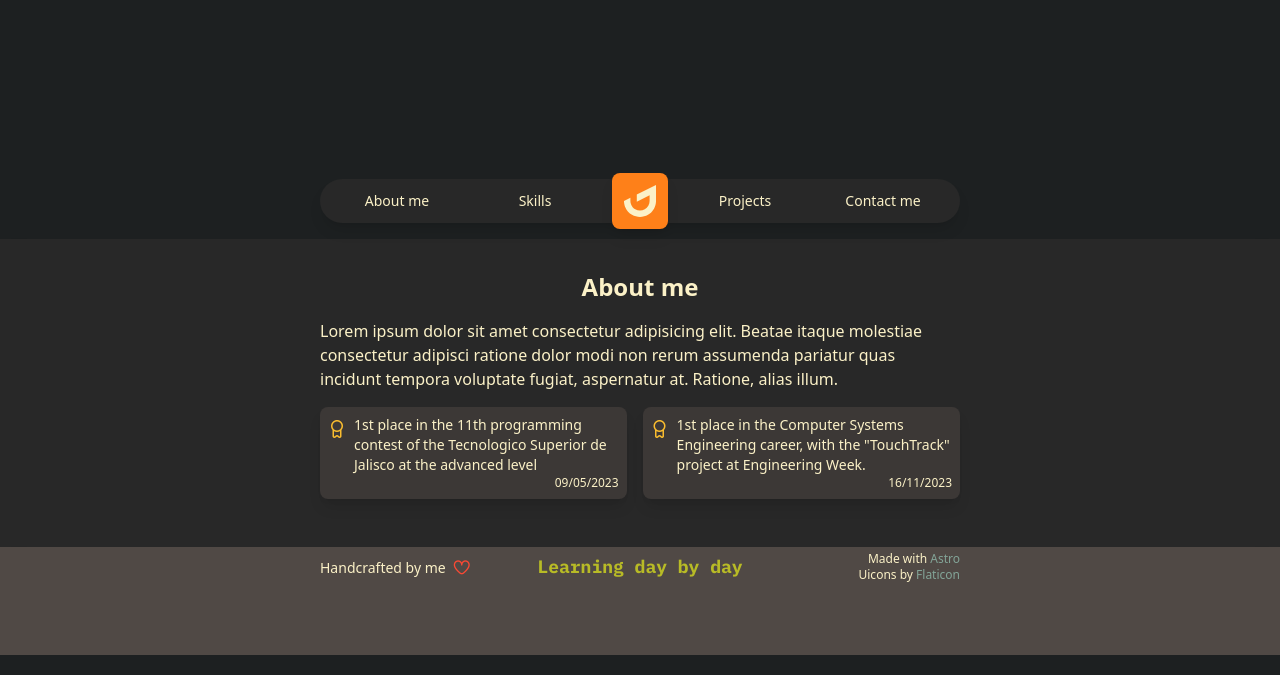
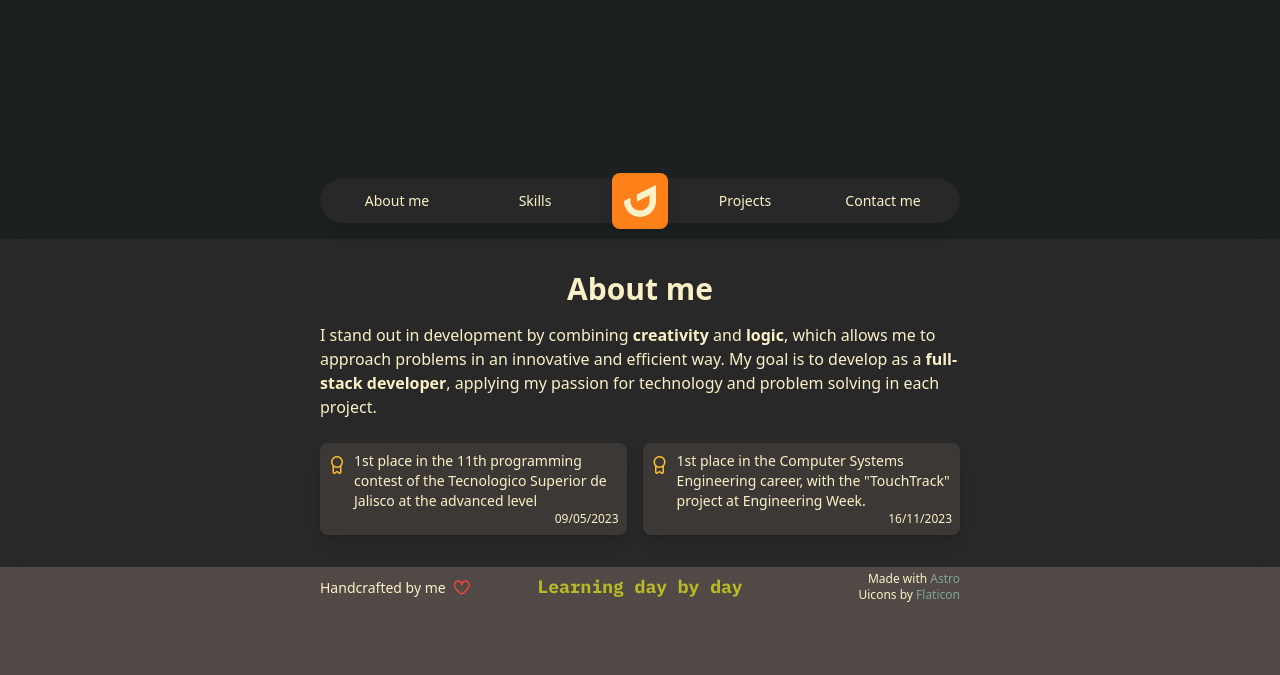
Before and after one commit to GRJorge/portfolio, an Astro site: page / in a window 1280 px wide. Shown: the part 561-1236 px from the top of the page. Built offline with nearby package versions, Linux system fonts and the light colour scheme; Astro itself is replaced by a stand-in of ours.

Commit message:
Changed lorem ipsum

```diff
--- a/src/components/aboutme.component.astro
+++ b/src/components/aboutme.component.astro
@@ -1,14 +1,11 @@
 <article class="flex justify-center shadow-lg text-light bg-dark-300 py-8">
   <div class="w-1/2">
     <section>
-      <h2 class="text-center font-bold text-2xl mb-4">About me</h2>
+      <h2 class="text-center font-bold text-3xl mb-4">About me</h2>
       <p>
-        Lorem ipsum dolor sit amet consectetur adipisicing elit. Beatae itaque
-        molestiae consectetur adipisci ratione dolor modi non rerum assumenda
-        pariatur quas incidunt tempora voluptate fugiat, aspernatur at. Ratione,
-        alias illum.
+        I stand out in development by combining <b>creativity</b> and <b>logic</b>, which allows me to approach problems in an innovative and efficient way. My goal is to develop as a <b>full-stack developer</b>, applying my passion for technology and problem solving in each project.
       </p>
-      <div class="flex text-sm my-4 gap-4 items-center">
+      <div class="flex text-sm mt-6 gap-4 items-center">
         <div class="flex flex-col p-2 bg-dark-200 rounded-lg shadow-lg hover:scale-105 transition-all">
           <div class="flex gap-2">
             <i class="text-lg text-yellow fi fi-rr-badge"></i>
```
